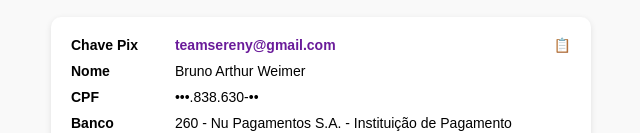
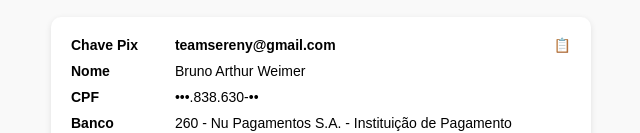
Before and after one commit to BrunoWeimer/pix, a plain HTML site: page index.html in a window 1280 px wide. Shown: the part 526-659 px from the top of the page, without its empty margins (319-959 px from the left). Drawn offline with Linux system fonts and the light colour scheme.

Commit message:
Update index.html

```diff
--- a/index.html
+++ b/index.html
@@ -51,7 +51,7 @@
         }
 
         .email {
-            color: #6A1B9A;
+            color: #000000;
             font-weight: bold;
             text-decoration: none;
         }
```
